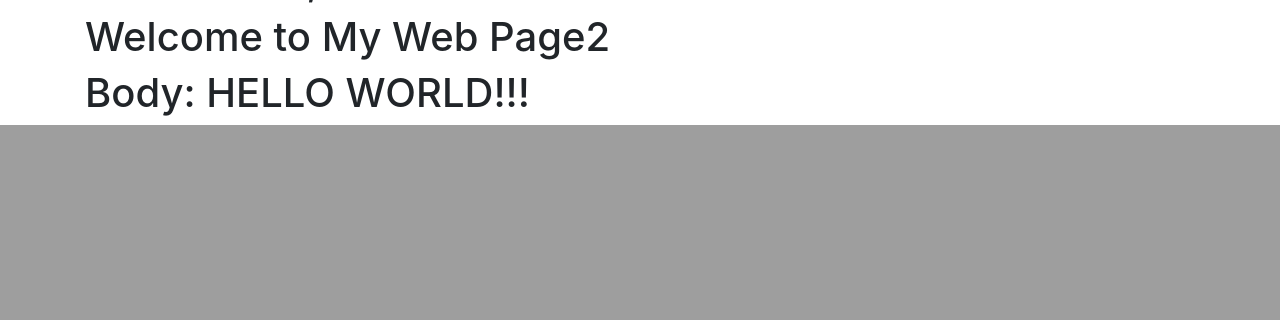
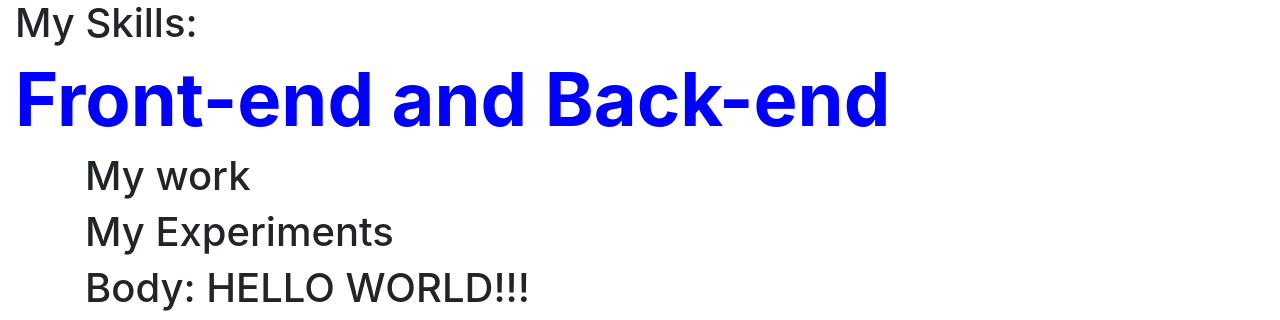
Before and after one commit to jDavidZapata/My_site, a Django app: page / in a window 1280 px wide. Shown: the part 1604-1924 px from the top of the page. Before the commit the page ends 1729 px from the top, so only its background shows below. Run offline with Django 3.2, Linux system fonts and the light colour scheme; some libraries are stand-ins or nearby versions.

Commit message:
homepage

```diff
--- a/main/templates/main/home.html
+++ b/main/templates/main/home.html
@@ -3,7 +3,7 @@
 {% load static %}
 {% block content %}
 
-<div class="container-fluid" style="height:680px;color:red;background-image:url({% static "my_site/d1.jpg" %});background-repeat:no-repeat;background-size:100%;">
+<div class="container-fluid" style="height:690px;color:red;background-image:url({% static "my_site/d1.jpg" %});background-repeat:no-repeat;background-size:100%;">
 
     <!--img src="{% static "my_site/zLogo1.png" %}" class="rounded float-left" alt="My image"-->
 
@@ -14,26 +14,44 @@
     </div>
 
     <div class="row justify-content-center ">
-        <h1 style="font-size:74px;"><mark>Welcome</mark> to My Web Page</h1>
+        <h1 style="font-size:74px;"><bold>Welcome</bold> to My Web Page</h1>
     </div>
 
 </div>
-<div class="container" style="height:auto;width:auto;">
-    <img src="{% static "my_site/d.jpg" %}" alt="My image" class="img-fluid">
-    <h1>Hello World, </h1>
-    <h1>Welcome to My Web Page2</h1>
-    <h1>{{ body }}</h1>
+
+
+<div class="container-fluid d-flex justify-content-around align-items-center" style="height:790px;background-image:url({% static "my_site/d.jpg" %});background-repeat:no-repeat;background-size:100%;">
+    <img src="{% static "my_site/zLogo2.png" %}" alt="My image" class="img-fluid" style="z-index:1;position: absolute;height:95%;">
+
+    <div class="container" style="height:65%;width:auto;z-index:1;margin-left:10px;">
+    <h1>Occupational Designation: </h1>
+    <h1 style="font-size:74px;font-weight:bold;color:yellow;">Developer</h1>
+    </div>
+    <div class="container align-items-end" style="height:0%;width:auto;z-index:1;">
+    <h1>Base of Operations: </h1>
+    <h1 style="font-size:74px;font-weight:bold;color:yellow;">Jersey Shore, USA</h1>
+    </div>
+    <div class="container" style="height:60%;width:auto;z-index:1;margin-right:10px;">
+    <h1>Occupational Status: </h1>
+    <h1 style="font-size:74px;font-weight:bold;color:yellow;">Freelance</h1>
+    </div>
+
+</div>
+
+<div class="container-fluid" style="height:auto;width:auto;">
+    <h1>My Skills: </h1>
+    <!--img src="{% static "my_site/jdz9.png" %}" alt="My image" class="img-fluid" style="z-index:-1;position: absolute;"-->
+    <h1 style="font-size:74px;font-weight:bold;color:blue;">Front-end and Back-end</h1>
 
 </div>
 <div class="container" style="height:auto;width:auto;">
-    <img src="{% static "my_site/zLogo.png" %}" alt="My image" class="img-fluid">
-    <h1>Hello World, </h1>
-    <h1>Welcome to My Web Page2</h1>
+
+    <h1>My work</h1>
+    <h1>My Experiments</h1>
     <h1>{{ body }}</h1>
 
 </div>
 
 
 
-
 {% endblock %}
--- a/templates/navbar.html
+++ b/templates/navbar.html
@@ -1,5 +1,5 @@
 {% load static %}
-<nav class="navbar navbar-expand-lg navbar-dark bg-dark" style="height:113px;">
+<nav class="navbar navbar-expand-lg navbar-dark bg-dark" style="height:123px;">
   <img src="{% static "my_site/zLogo1.png" %}" class="rounded float-left" alt="My image">
   <a class="navbar-brand" href="/">My Code Adventure</a>
   <button class="navbar-toggler" type="button" data-toggle="collapse" data-target="#navbarSupportedContent" aria-controls="navbarSupportedContent" aria-expanded="false" aria-label="Toggle navigation">
```
